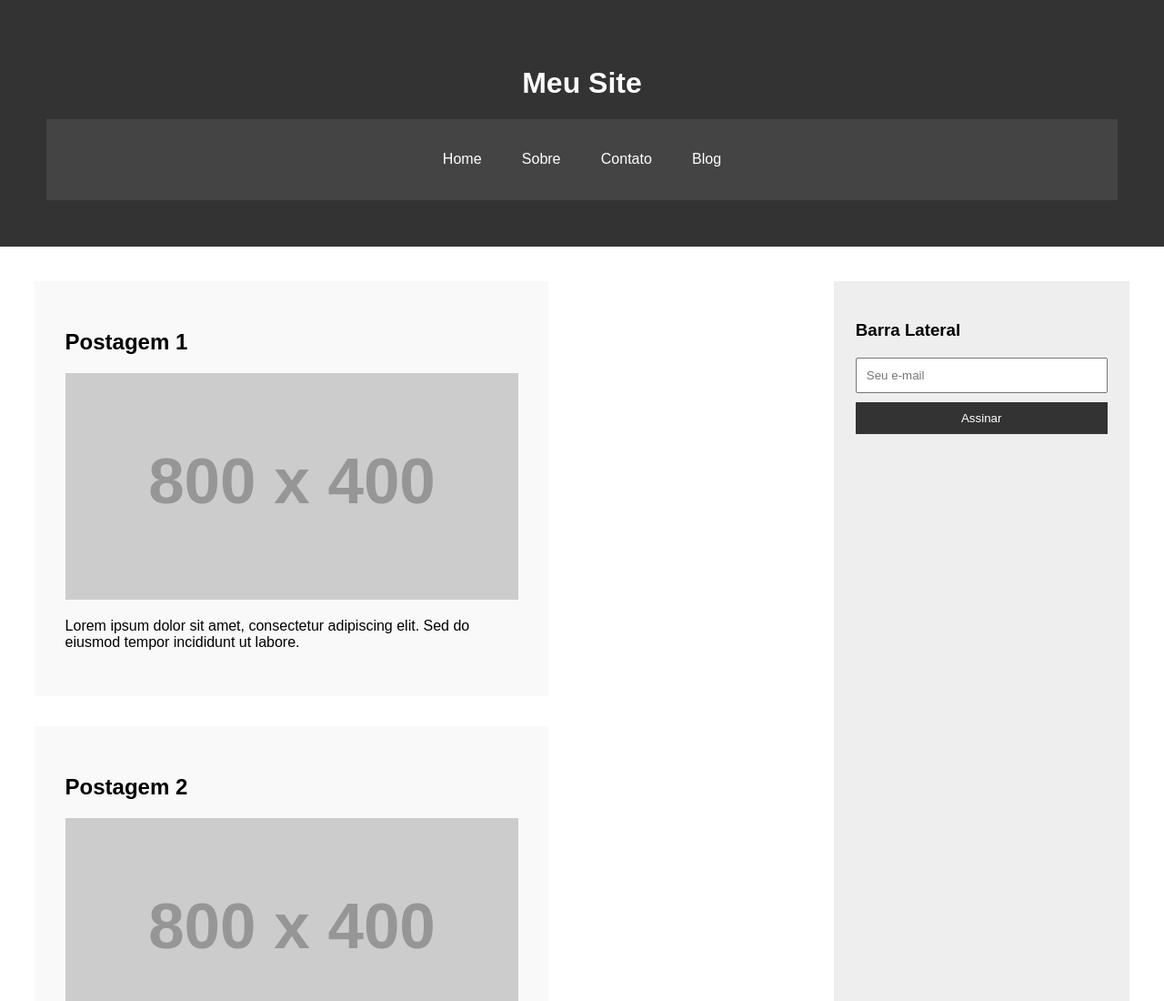
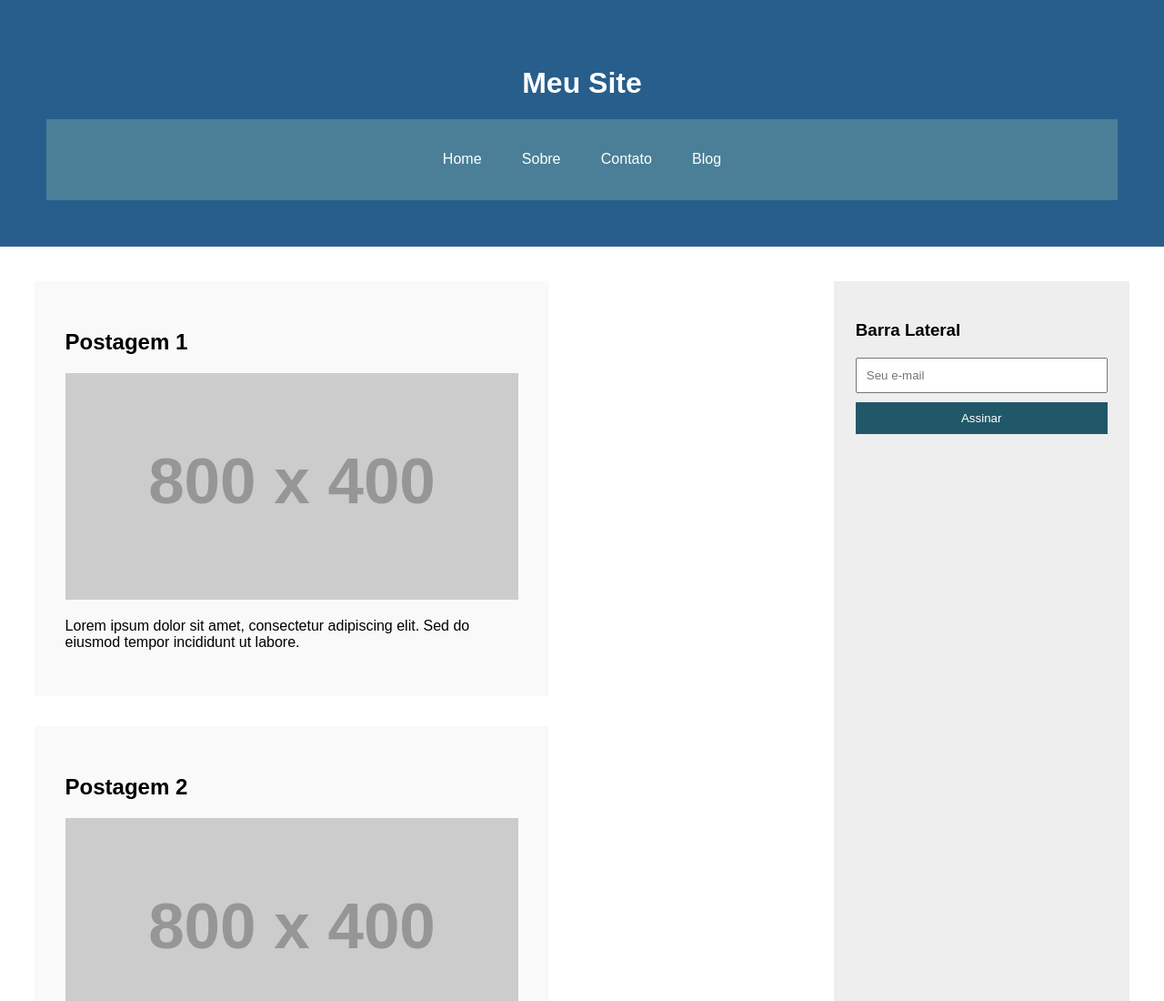
Before and after one commit to NataliaLohane/girlsfiec, a plain HTML site: page index.html in a window 1280 px wide. Shown: the top 1100 px of the page at 91% size. Drawn offline with Linux system fonts and the light colour scheme; placeholder pictures from the web are drawn by us.

Commit message:
alteração de cores

```diff
--- a/style.css
+++ b/style.css
@@ -1,4 +1,4 @@
-/* Estilos NÃO responsivos */
+
 body {
   font-family: Arial, sans-serif;
   margin: 0;
@@ -6,7 +6,7 @@ body {
 }
 
 .header {
-  background-color: #333;
+  background-color: #275e8b;
   color: white;
   padding: 4%;
   text-align: center;
@@ -17,7 +17,7 @@ body {
   justify-content: center;
   gap: 4%;
   padding: 3%;
-  background-color: #444;
+  background-color: #4a7f97;
 }
 
 .menu a {
@@ -66,7 +66,7 @@ body {
 
 .form button {
   padding: 10px;
-  background-color: #333;
+  background-color: #215869;
   color: white;
   border: none;
 }
```
